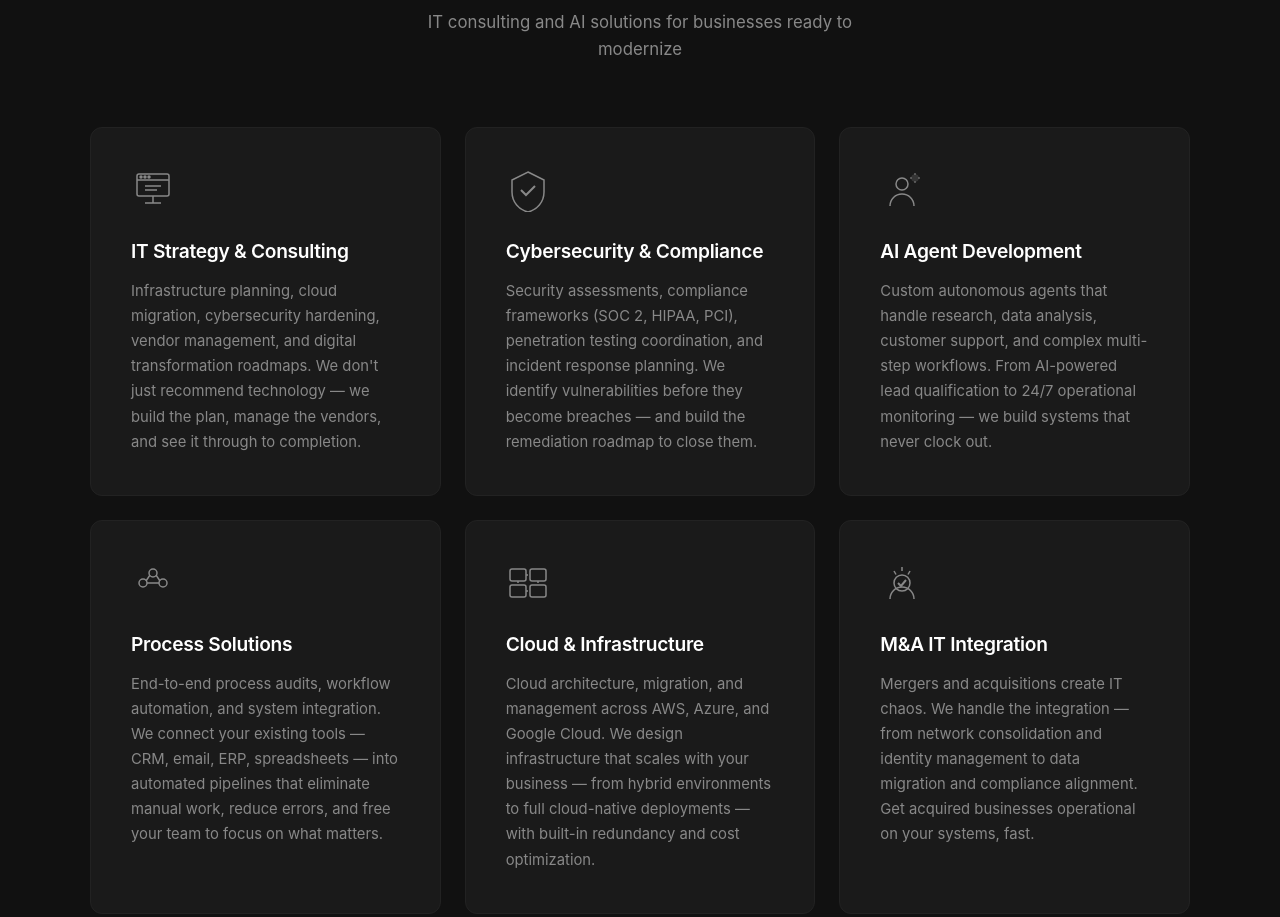
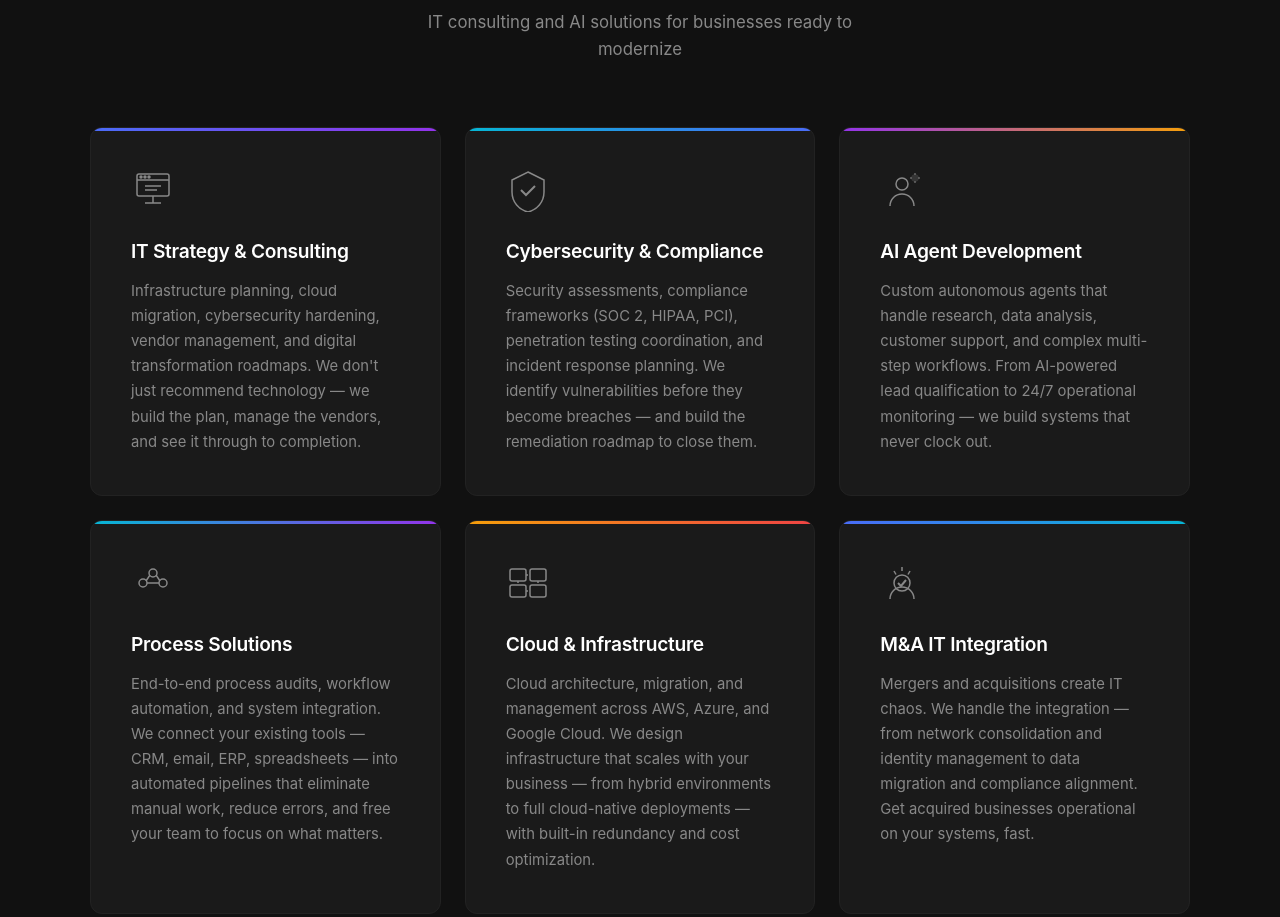
Before and after one commit to DarkHourLabs/darkhourlabs-site, a website: page index.html in a window 1280 px wide. Shown: the part 985-1902 px from the top of the page. Drawn offline with Linux system fonts and the light colour scheme.

Commit message:
Add colored accent bars to service cards

```diff
--- a/index.html
+++ b/index.html
@@ -389,11 +389,17 @@
       content: '';
       position: absolute;
       top: 0; left: 0;
-      width: 100%; height: 1px;
-      background: linear-gradient(90deg, transparent, var(--glow-blue), transparent);
-      opacity: 0;
-      transition: opacity 0.3s;
+      width: 100%; height: 3px;
+      opacity: 1;
+      transition: opacity 0.3s, height 0.3s;
     }
+
+    .service-card:nth-child(1)::before { background: linear-gradient(90deg, #4a6cf7, #9333ea); }
+    .service-card:nth-child(2)::before { background: linear-gradient(90deg, #06b6d4, #4a6cf7); }
+    .service-card:nth-child(3)::before { background: linear-gradient(90deg, #9333ea, #f59e0b); }
+    .service-card:nth-child(4)::before { background: linear-gradient(90deg, #06b6d4, #9333ea); }
+    .service-card:nth-child(5)::before { background: linear-gradient(90deg, #f59e0b, #ef4444); }
+    .service-card:nth-child(6)::before { background: linear-gradient(90deg, #4a6cf7, #06b6d4); }
 
     .service-card:hover {
       border-color: rgba(255,255,255,0.1);
@@ -401,7 +407,8 @@
     }
 
     .service-card:hover::before {
-      opacity: 0.5;
+      opacity: 1;
+      height: 4px;
     }
 
     .service-card h3 {
```
